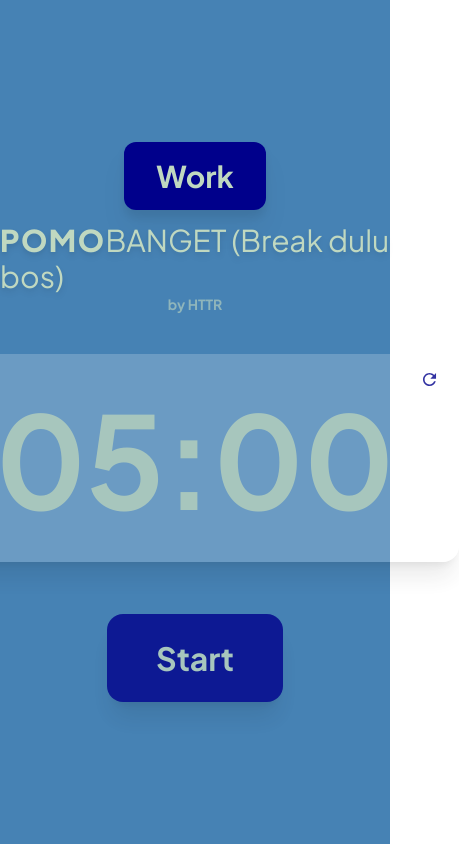
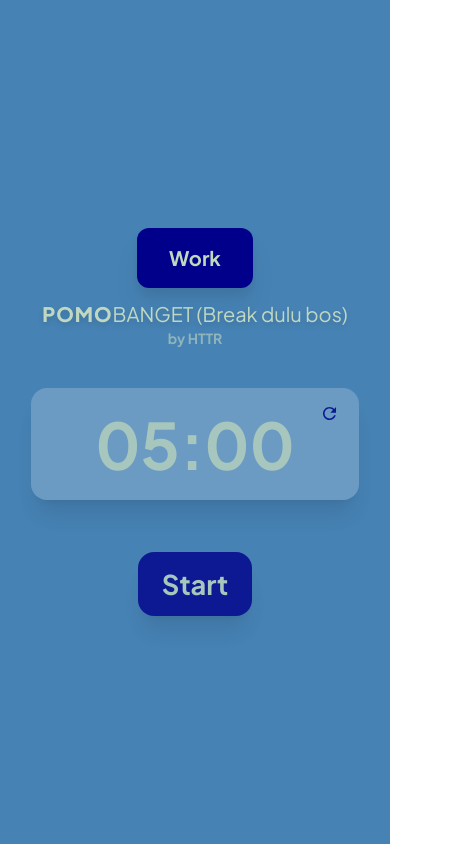
Before and after one commit to HTTR-Gacor/pomobanget, a Next.js app: page /break in a window 390 px wide. Shown: the whole page, 459 px wide, since content can reach past the window. Built offline with nearby package versions, Linux system fonts and the light colour scheme.

Commit message:
feat: responsive view

```diff
--- a/src/app/break/page.tsx
+++ b/src/app/break/page.tsx
@@ -14,10 +14,10 @@ export default function Break() {
 
   return (
     <div className={`${isStarted && !isPaused ? 'bg-warnahajik' : 'bg-[#4682B4]'} flex flex-col justify-center items-center py-20 h-screen transition-all duration-500`}>
-        <Link href="/" className="px-8 py-4 my-3 drop-shadow-xl rounded-xl bg-primary text-secondary font-bold text-3xl">
+        <Link href="/" className="px-8 py-4 my-3 drop-shadow-xl rounded-xl bg-primary text-secondary font-bold text-xl md:text-3xl">
         Work
       </Link>
-      <h1 className="text-3xl drop-shadow-md text-secondary">
+      <h1 className="text-xl md:text-3xl drop-shadow-md text-secondary">
         <span className="font-extrabold tracking-wider">POMO</span>BANGET (Break dulu bos)
       </h1>
       <h1 className="text-sm font-bold opacity-60 text-secondary">
--- a/src/app/page.tsx
+++ b/src/app/page.tsx
@@ -14,7 +14,7 @@ export default function Home() {
 
   return (
     <div className={`${isStarted && !isPaused ? 'bg-warnatrias' : 'bg-secondary'} flex flex-col justify-center items-center py-20 h-screen transition-all duration-500`}>
-      <Link href="/break" className="px-8 py-4 my-3 drop-shadow-xl rounded-xl bg-primary text-secondary font-bold text-3xl">
+      <Link href="/break" className="px-8 py-4 my-3 drop-shadow-xl rounded-xl bg-primary text-secondary font-bold text-xl md:text-3xl">
         Break
       </Link>
       <h1 className="text-3xl drop-shadow-md">
--- a/src/components/Clock.tsx
+++ b/src/components/Clock.tsx
@@ -86,14 +86,14 @@ export const Clock:React.FC<ClockProps> = ({isStarted, setIsStarted, isPaused, s
           } className="absolute right-5 top-4">
           <IoMdRefresh size={19} />
         </button>
-        <p className={`${isDark && 'text-secondary'} text-[8rem] font-bold`}>
+        <p className={`${isDark && 'text-secondary'} text-[4rem] md:text-[8rem] font-bold`}>
           {minutes}:{seconds}
         </p>
       </div>
       <button onClick={() => {
         !isStarted ? start() : pause()
-      }} className="bg-primary shadow-xl opacity-80 py-5 px-10 w-1/3 rounded-2xl my-3">
-        <p className="text-[2rem] font-bold text-secondary">
+      }} className="bg-primary shadow-xl opacity-80 py-3 md:py-5 px-6 md:px-10 rounded-2xl my-3">
+        <p className="text-[1.7rem] md:text-[2rem] font-bold text-secondary">
           {!isStarted || isPaused ? 'Start' : 'Pause'}
         </p>
       </button>
```
